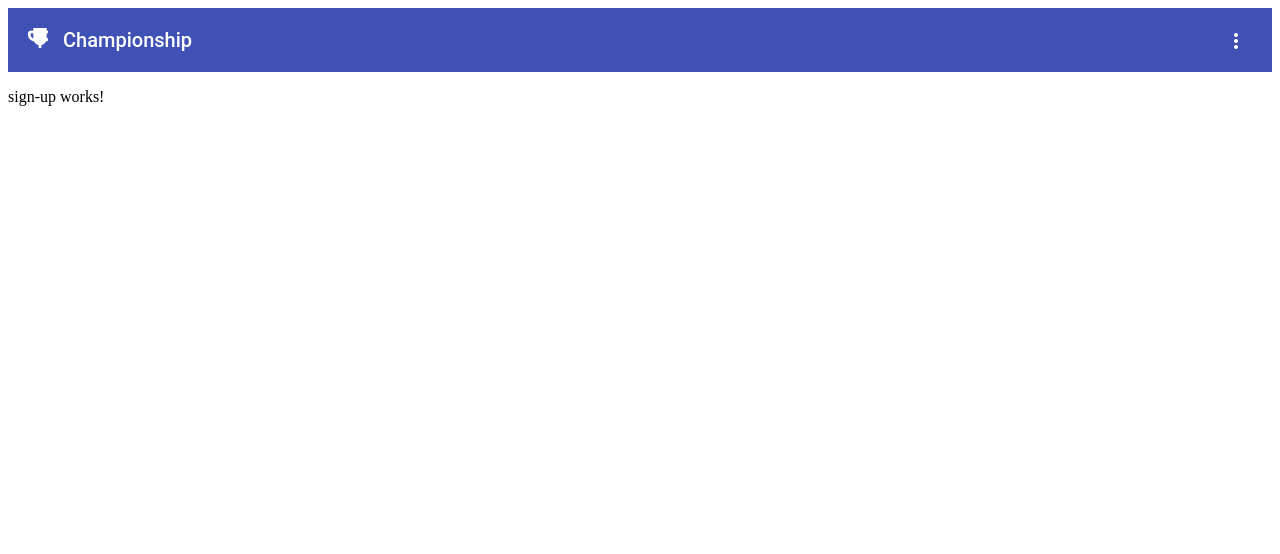
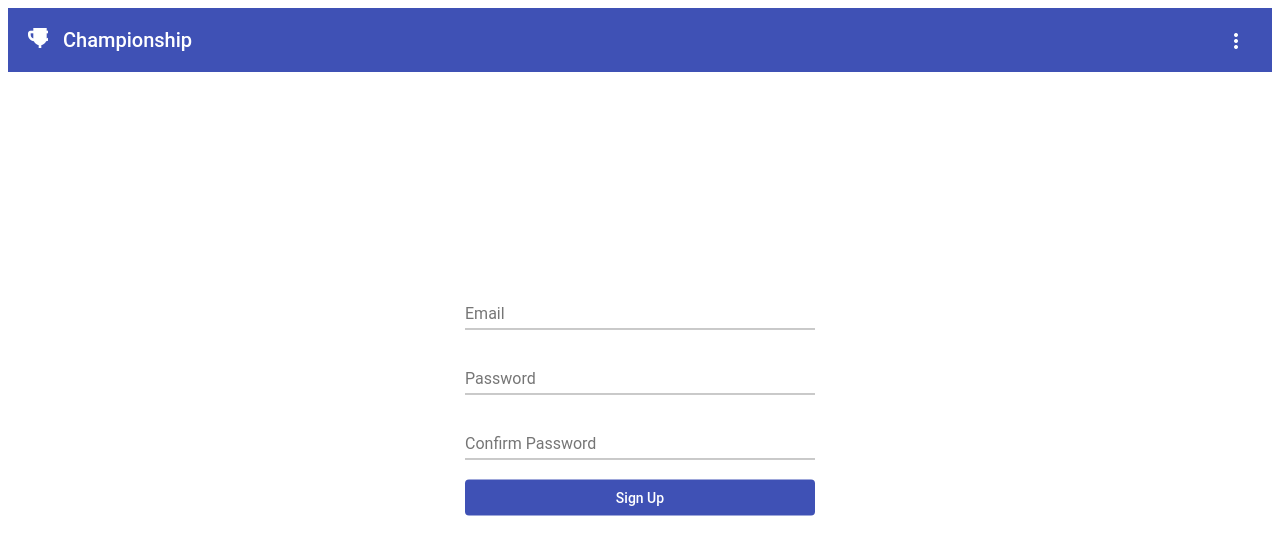
Before and after one commit to Soleksandr/championship, an Angular app: page /sign_up in a window 1280 px wide. Shown: the top 554 px of the page. Built offline with nearby package versions, Linux system fonts and the light colour scheme.

Commit message:
:construction: Use Material UI for Sign Up form fields

```diff
--- a/src/app/app.component.scss
+++ b/src/app/app.component.scss
@@ -0,0 +1,3 @@
+router-outlet {
+  position: relative;
+}
--- a/src/app/app.module.ts
+++ b/src/app/app.module.ts
@@ -10,7 +10,9 @@ import { MatMenuModule } from '@angular/material/menu';
 import { MatIconModule } from '@angular/material/icon';
 import { MatTabsModule } from '@angular/material/tabs';
 import { MatToolbarModule } from '@angular/material/toolbar';
+import { MatInputModule } from '@angular/material/input'
 import { SignUpComponent } from './forms/sign-up/sign-up.component';
+import { FormsModule } from '@angular/forms';
 
 
 
@@ -23,12 +25,14 @@ import { SignUpComponent } from './forms/sign-up/sign-up.component';
   imports: [
     AppRoutingModule,
     BrowserModule,
+    FormsModule,
     BrowserAnimationsModule,
     MatButtonModule,
     MatMenuModule,
     MatIconModule,
     MatTabsModule,
     MatToolbarModule,
+    MatInputModule
   ],
   providers: [],
   bootstrap: [AppComponent]
--- a/src/app/forms/sign-up/sign-up.component.html
+++ b/src/app/forms/sign-up/sign-up.component.html
@@ -1 +1,15 @@
-<p>sign-up works!</p>
+<form class="example-form" (ngSubmit)="onSubmit()">
+    <mat-form-field>
+      <input [(ngModel)]="user.email" matInput placeholder="Email" value="Sushi" name="email">
+    </mat-form-field>
+
+    <mat-form-field>
+      <input [(ngModel)]="user.password" matInput placeholder="Password" name="password">
+    </mat-form-field>
+
+    <mat-form-field>
+      <input [(ngModel)]="user.confirmPassword" matInput placeholder="Confirm Password" name="confirmPassword">
+    </mat-form-field>
+
+    <button type="submit" mat-flat-button	color="primary">Sign Up</button>
+  </form>
--- a/src/app/forms/sign-up/sign-up.component.scss
+++ b/src/app/forms/sign-up/sign-up.component.scss
@@ -0,0 +1,10 @@
+form {
+  display: flex;
+  flex-direction: column;
+  min-width: 350px;
+  position: absolute;
+  top: 50%;
+  left: 50%;
+  transform: translate(-50%, -50%);
+  margin: 0 auto;
+}
--- a/src/app/forms/sign-up/sign-up.component.ts
+++ b/src/app/forms/sign-up/sign-up.component.ts
@@ -1,4 +1,6 @@
 import { Component, OnInit } from '@angular/core';
+
+import { User } from '../../types/User'
 
 @Component({
   selector: 'app-sign-up',
@@ -6,6 +8,15 @@ import { Component, OnInit } from '@angular/core';
   styleUrls: ['./sign-up.component.scss']
 })
 export class SignUpComponent implements OnInit {
+  user: User = {
+    email: "",
+    password: "",
+    confirmPassword: ""
+  }
+
+  onSubmit () {
+    console.log(this.user)
+  }
 
   constructor() { }
 
--- /dev/null
+++ b/src/app/types/User.ts
@@ -0,0 +1,5 @@
+export interface User {
+  email: string;
+  password: string;
+  confirmPassword?: string;
+}
```
